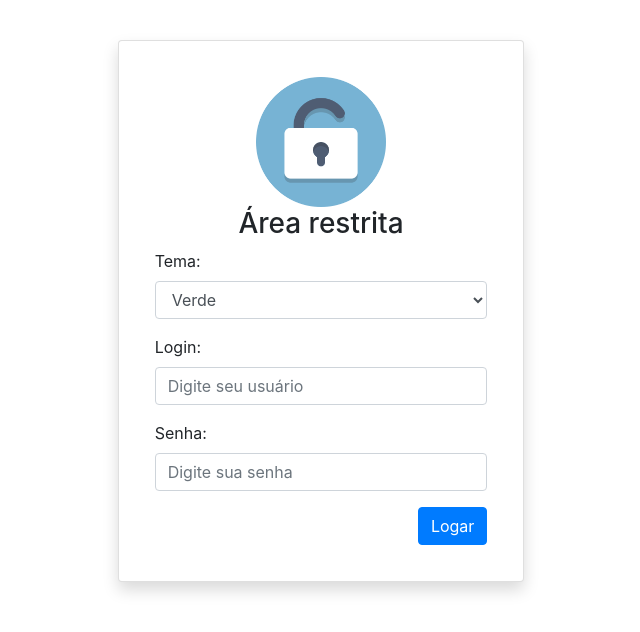
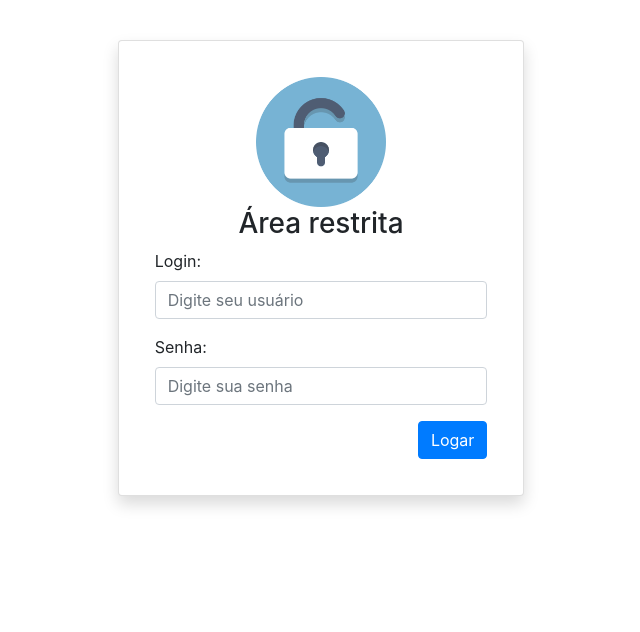
Before and after one commit to mozartbrito/learning-php, a PHP site: page /form-login.php in a window 1280 px wide. Shown: the top 632 px of the page, without its empty margins (319-959 px from the left). Run offline with PHP 8.4, Linux system fonts and the light colour scheme.

Commit message:
removendo campo

```diff
--- a/form-login.php
+++ b/form-login.php
@@ -29,14 +29,6 @@
 
 					<form method="post" action="login.php">
 						<div class="form-group">
-							<label>Tema:</label>
-							<select name="tema" class="form-control">
-								<option value="green">Verde</option>
-								<option value="yellow">Amarelo</option>
-								<option value="orange">Laranjado</option>
-							</select>
-						</div>
-						<div class="form-group">
 							<label>Login:</label>
 							<input type="text" name="login" class="form-control" placeholder="Digite seu usuário" required>
 						</div>
```
